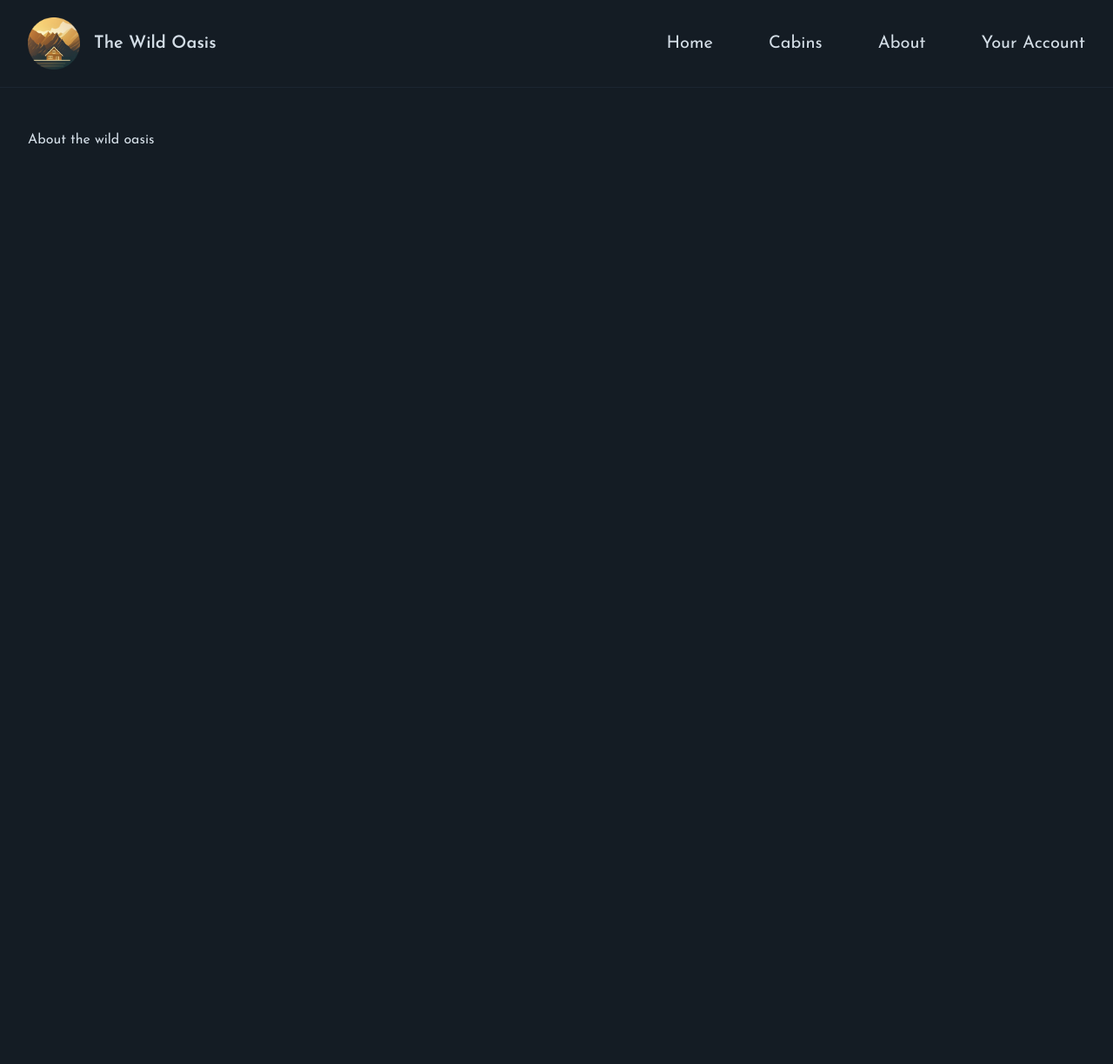
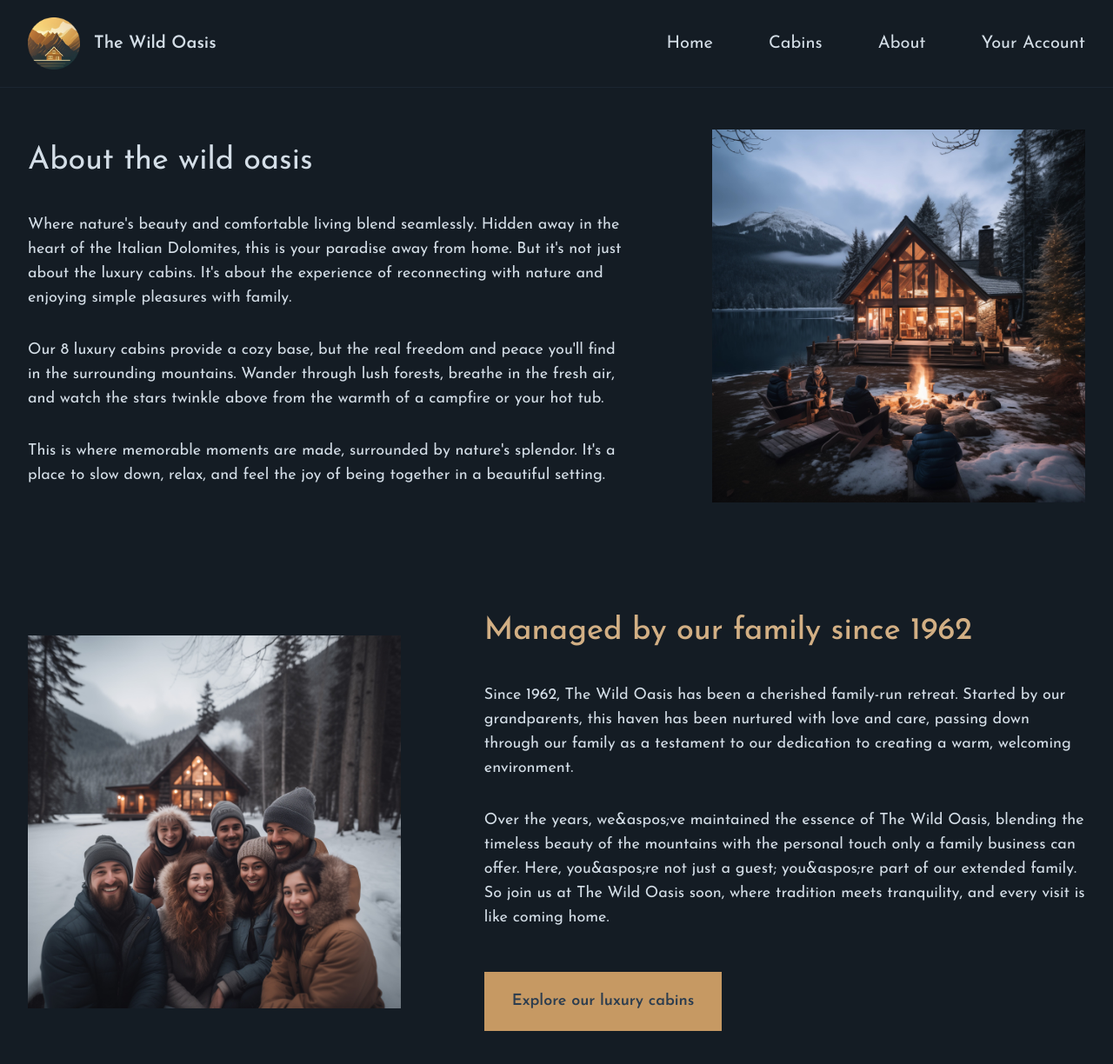
Before and after one commit to Joao4Pedroc/the-wild-oasis-website, a Next.js app in the folder the-wild-oasis-website/: page /about in a window 1280 px wide. Shown: the top 1224 px of the page at 87% size. Before the commit the page ends 800 px from the top, so only its background shows below. Built offline with nearby package versions, Linux system fonts and the light colour scheme.

Commit message:
Feat: about page

```diff
--- a/the-wild-oasis-website/app/about/page.tsx
+++ b/the-wild-oasis-website/app/about/page.tsx
@@ -1,11 +1,87 @@
+import Image from "next/image";
+import image1 from "@/public/about-1.jpg";
+import image2 from "@/public/about-2.jpg";
+
 export const metadata = {
   title: "About us",
 };
 
 export default function About() {
   return (
-    <div>
-      <h1>About the wild oasis</h1>
+    <div className="grid grid-cols-5 gap-x-24  gap-y-32 items-center text-lg">
+      <div className="col-span-3">
+        <h1 className="text-4xl mb-10">About the wild oasis</h1>
+        <div className="space-y-8">
+          <p>
+            Where nature&apos;s beauty and comfortable living blend seamlessly.
+            Hidden away in the heart of the Italian Dolomites, this is your
+            paradise away from home. But it&apos;s not just about the luxury
+            cabins. It&apos;s about the experience of reconnecting with nature
+            and enjoying simple pleasures with family.
+          </p>
+          <p>
+            Our 8 luxury cabins provide a cozy base, but the real freedom and
+            peace you&apos;ll find in the surrounding mountains. Wander through
+            lush forests, breathe in the fresh air, and watch the stars twinkle
+            above from the warmth of a campfire or your hot tub.
+          </p>
+          <p>
+            This is where memorable moments are made, surrounded by
+            nature&apos;s splendor. It&apos;s a place to slow down, relax, and
+            feel the joy of being together in a beautiful setting.
+          </p>
+        </div>
+      </div>
+
+      <div className="col-span-2">
+        <Image
+          src={image1}
+          quality={80}
+          placeholder="blur"
+          alt="Family sitting around a fire pit in front of cabin"
+        />
+      </div>
+
+      <div className="col-span-2">
+        <Image
+          src={image2}
+          quality={80}
+          alt="Family that manages The Wild Oasis"
+          placeholder="blur"
+        />
+      </div>
+
+      <div className="col-span-3">
+        <h1 className="text-4xl mb-10 text-accent-400 font-medium">
+          Managed by our family since 1962
+        </h1>
+
+        <div className="space-y-8">
+          <p>
+            Since 1962, The Wild Oasis has been a cherished family-run retreat.
+            Started by our grandparents, this haven has been nurtured with love
+            and care, passing down through our family as a testament to our
+            dedication to creating a warm, welcoming environment.
+          </p>
+          <p>
+            Over the years, we&aspos;ve maintained the essence of The Wild
+            Oasis, blending the timeless beauty of the mountains with the
+            personal touch only a family business can offer. Here, you&aspos;re
+            not just a guest; you&aspos;re part of our extended family. So join
+            us at The Wild Oasis soon, where tradition meets tranquility, and
+            every visit is like coming home.
+          </p>
+
+          <div>
+            <a
+              href="/cabins"
+              className="inline-block mt-4 bg-accent-500 px-8 py-5 text-primary-800 text-lg font-semibold hover:bg-accent-600 transition-all"
+            >
+              Explore our luxury cabins
+            </a>
+          </div>
+        </div>
+      </div>
     </div>
   );
 }
```
